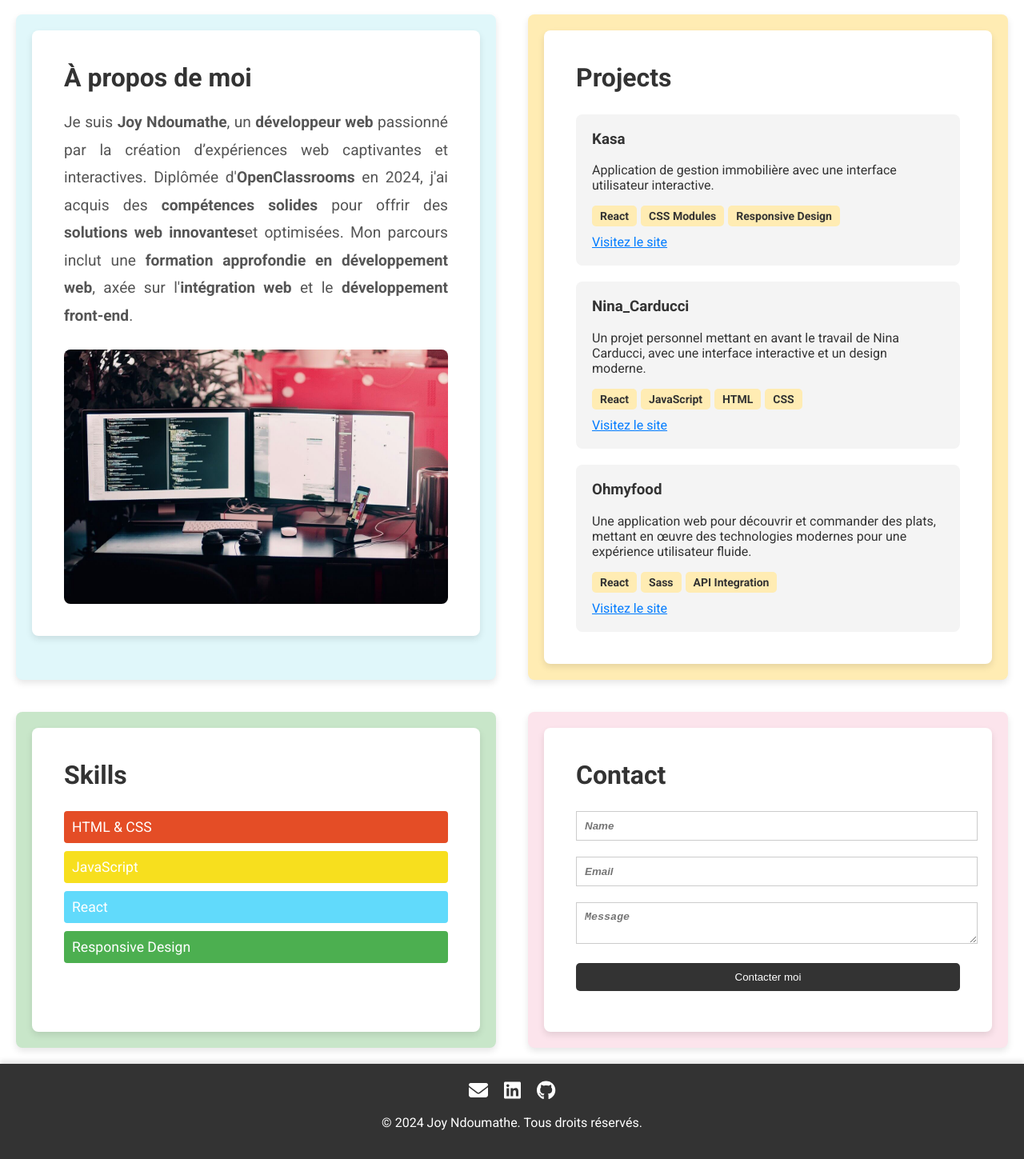
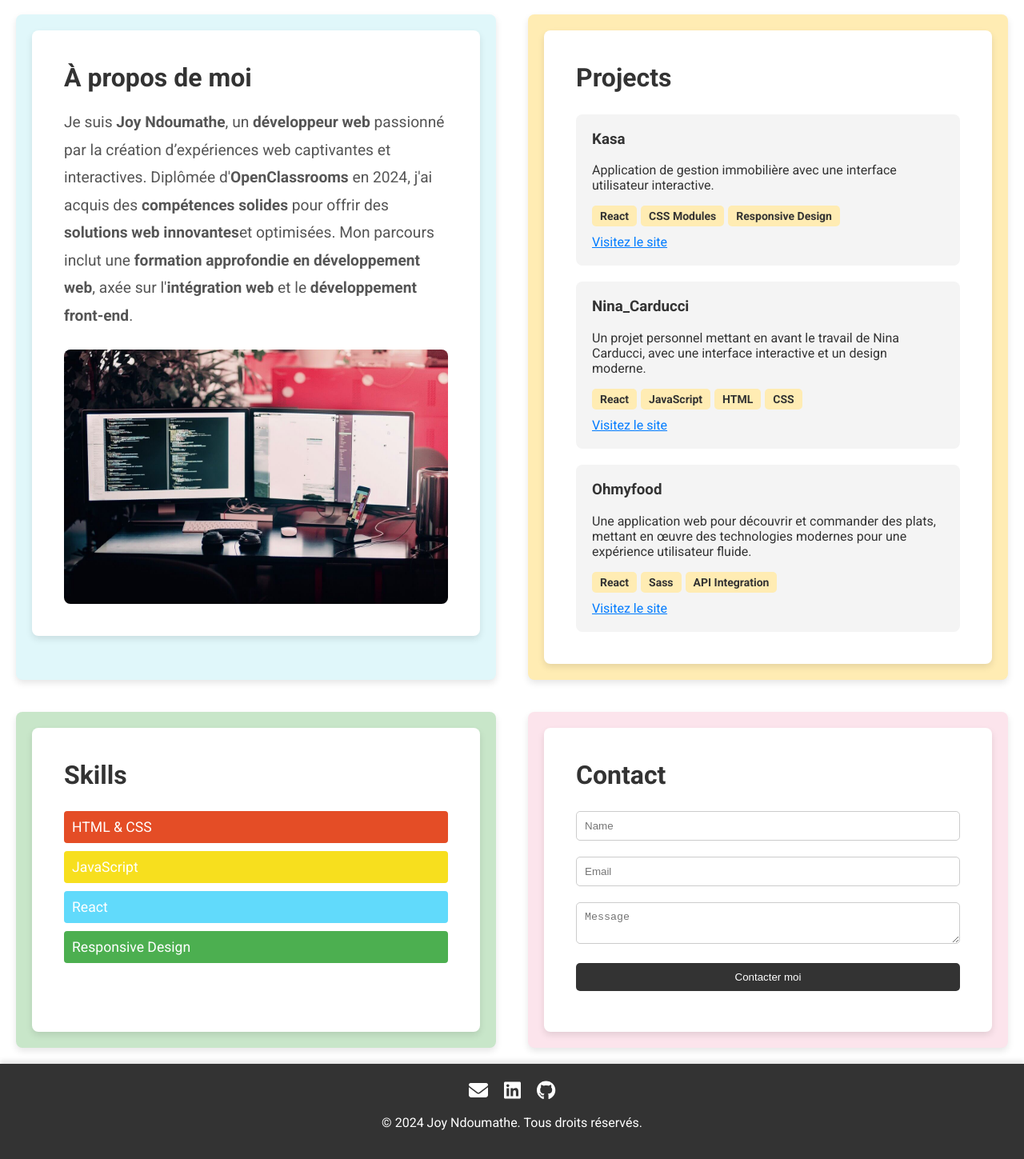
Before and after one commit to NJ4445/mon-portfolio, a React (Create React App) app: page / in a window 1280 px wide. Shown: the part 802-2251 px from the top of the page at 80% size. Built offline with nearby package versions, Linux system fonts and the light colour scheme.

Commit message:
Modif text align

```diff
--- a/src/components/About/About.module.css
+++ b/src/components/About/About.module.css
@@ -1,4 +1,3 @@
-/* About.module.css */
 .about {
   padding: 40px;
   background-color: #fff;
@@ -18,7 +17,7 @@
   line-height: 1.8;
   color: #555;
   margin-bottom: 24px;
-  text-align: justify;
+  text-align: left;
 }
 
 .aboutImage {
@@ -41,5 +40,6 @@
 
   .about p {
     font-size: 1em;
+    text-align: left;
   }
 }
--- a/src/components/Contact/Contact.module.css
+++ b/src/components/Contact/Contact.module.css
@@ -4,6 +4,7 @@
   background-color: #fff;
   border-radius: 8px;
   box-shadow: 0 4px 8px rgba(0, 0, 0, 0.1);
+  overflow: hidden;
 }
 
 .form {
@@ -15,18 +16,14 @@
   margin-bottom: 20px;
 }
 
-.formGroup label {
-  margin-bottom: 5px;
-  font-weight: bold;
-}
-
 .formGroup input,
 .formGroup textarea {
   width: 100%;
+  max-width: 100%;
   padding: 10px;
   border: 1px solid #ccc;
-  font-weight: bold;
-  font-style: italic;
+  border-radius: 5px;
+  box-sizing: border-box;
 }
 
 .submitButton {
@@ -36,6 +33,7 @@
   border: none;
   border-radius: 5px;
   cursor: pointer;
+  box-sizing: border-box;
 }
 
 .submitButton:hover {
@@ -66,11 +64,13 @@
   .formGroup textarea {
     padding: 8px;
     font-size: 16px;
+    border-radius: 5px;
   }
 
   .submitButton {
     padding: 10px;
     font-size: 16px;
+    border-radius: 5px;
   }
 }
 
@@ -88,10 +88,12 @@
   .formGroup textarea {
     padding: 6px;
     font-size: 14px;
+    border-radius: 4px;
   }
 
   .submitButton {
     padding: 8px;
     font-size: 14px;
+    border-radius: 4px;
   }
 }
--- a/src/components/Header/Header.jsx
+++ b/src/components/Header/Header.jsx
@@ -1,6 +1,6 @@
+/* Header.jsx */
 import React, { useState } from 'react';
 import styles from './Header.module.css';
-import backgroundImage from '../../assets/img/Joy2.webp'; // Assurez-vous que le chemin est correct
 
 function Header() {
   const [activeLink, setActiveLink] = useState('about');
@@ -14,7 +14,7 @@ function Header() {
   };
 
   return (
-    <header className={styles.header} style={{ backgroundImage: `url(${backgroundImage})` }}>
+    <header className={styles.header}>
       <div className={styles.overlay}></div>
       <div className={styles.imageContainer}></div>
       <div className={styles.textOverlay}>
--- a/src/components/Header/Header.module.css
+++ b/src/components/Header/Header.module.css
@@ -3,6 +3,7 @@
   position: relative;
   text-align: center;
   padding: 0;
+  background-image: url('../../assets/img/Joy2.webp');
   background-size: cover;
   background-position: center 38%;
   background-attachment: fixed;
@@ -11,6 +12,7 @@
   flex-direction: column;
   justify-content: center;
 }
+
 .imageContainer {
   position: absolute;
   top: 0;
```
